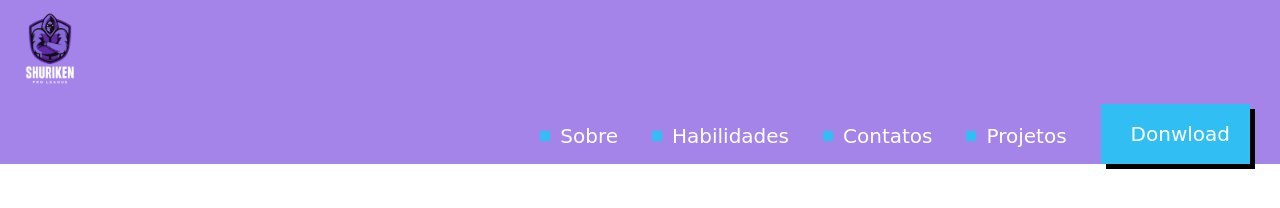
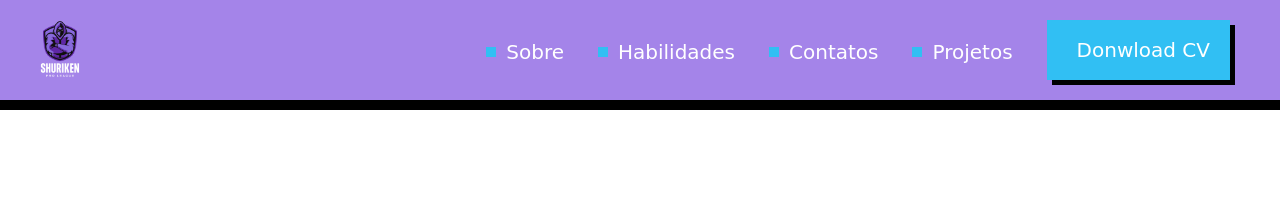
Before and after one commit to Rinyaresu/html-teste, a plain HTML site: page index.html in a window 1280 px wide. Drawn offline with Linux system fonts and the light colour scheme; a web font is replaced by a local one.

Commit message:
mudei o layout

```diff
--- a/index.html
+++ b/index.html
@@ -11,13 +11,13 @@
 </head>
 <body>
     <header>
-        <img width="100" height="100" src="img/Purple and White Gaming Logo.png" alt="logotipo">
+        <img width="80" height="80" src="img/Purple and White Gaming Logo.png" alt="logotipo">
         <nav>
             <a href="" lang="en">Sobre</a>
             <a href="">Habilidades</a>
             <a href="">Contatos</a>
             <a href="">Projetos</a>
-            <a id="button" href="" lang="en">Donwload</a>
+            <a id="button" href="" lang="en">Donwload CV</a>
         </nav>
     </header>
 </body>
--- a/styles/index.css
+++ b/styles/index.css
@@ -1,5 +1,10 @@
 header {
+    display: flex;
+    justify-content: space-between;
     background-color:#a484e9;
+    border-bottom:10px solid black;
+    padding: 10px 20px;
+    align-items: center;
 }
 body {
     background-color: rgb(255, 255, 255);
@@ -24,12 +29,12 @@ a::before {
 #button {
     display: inline-block;
     background-color:#31bff3;
-    height:60px;
     line-height: 60px;
     padding-left: 20px;
     padding-right: 20px;
     box-shadow: 5px 5px 0 black;
 }
 nav {
-    text-align: right;
+
+    text-align: center;
 }
```
